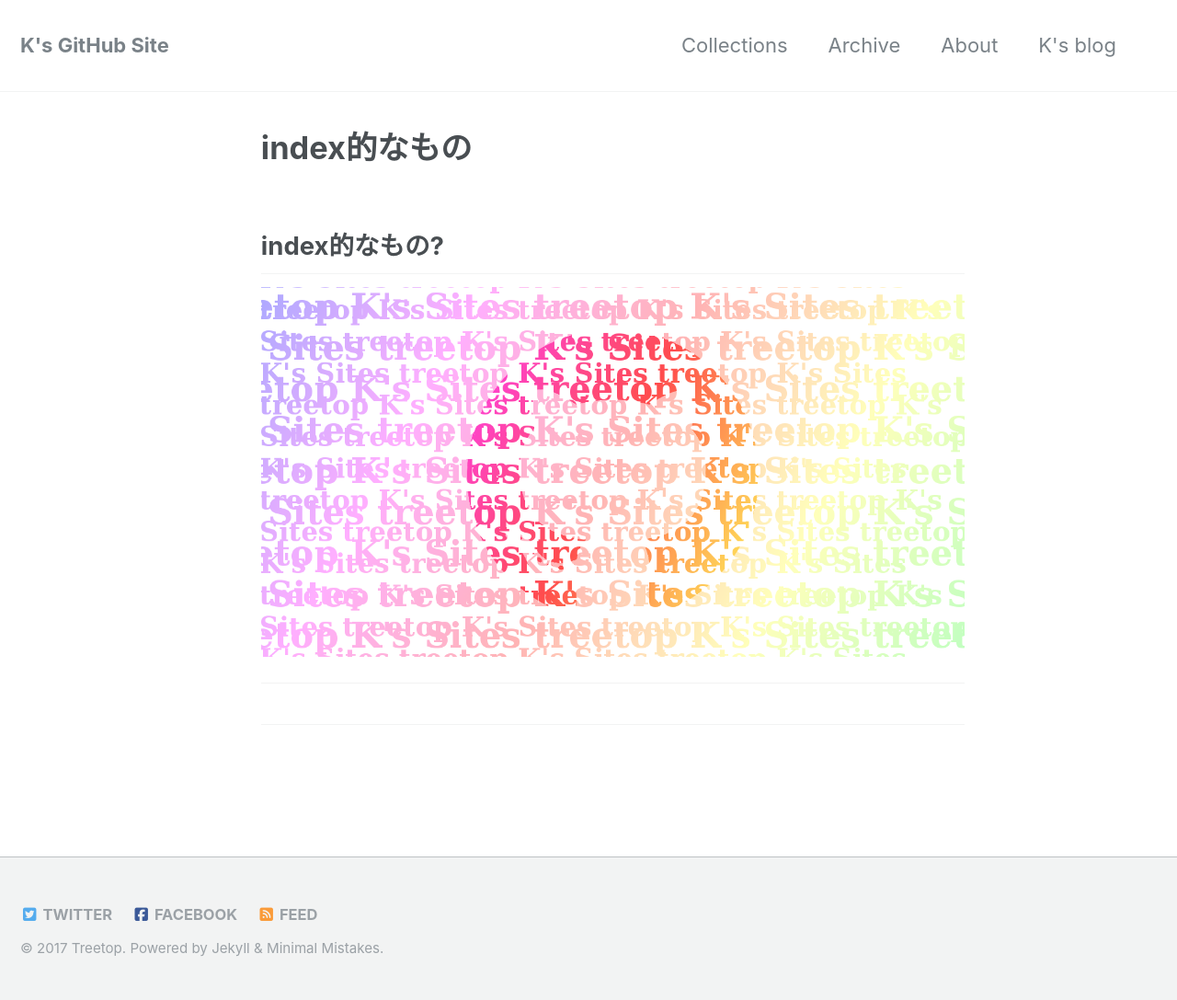
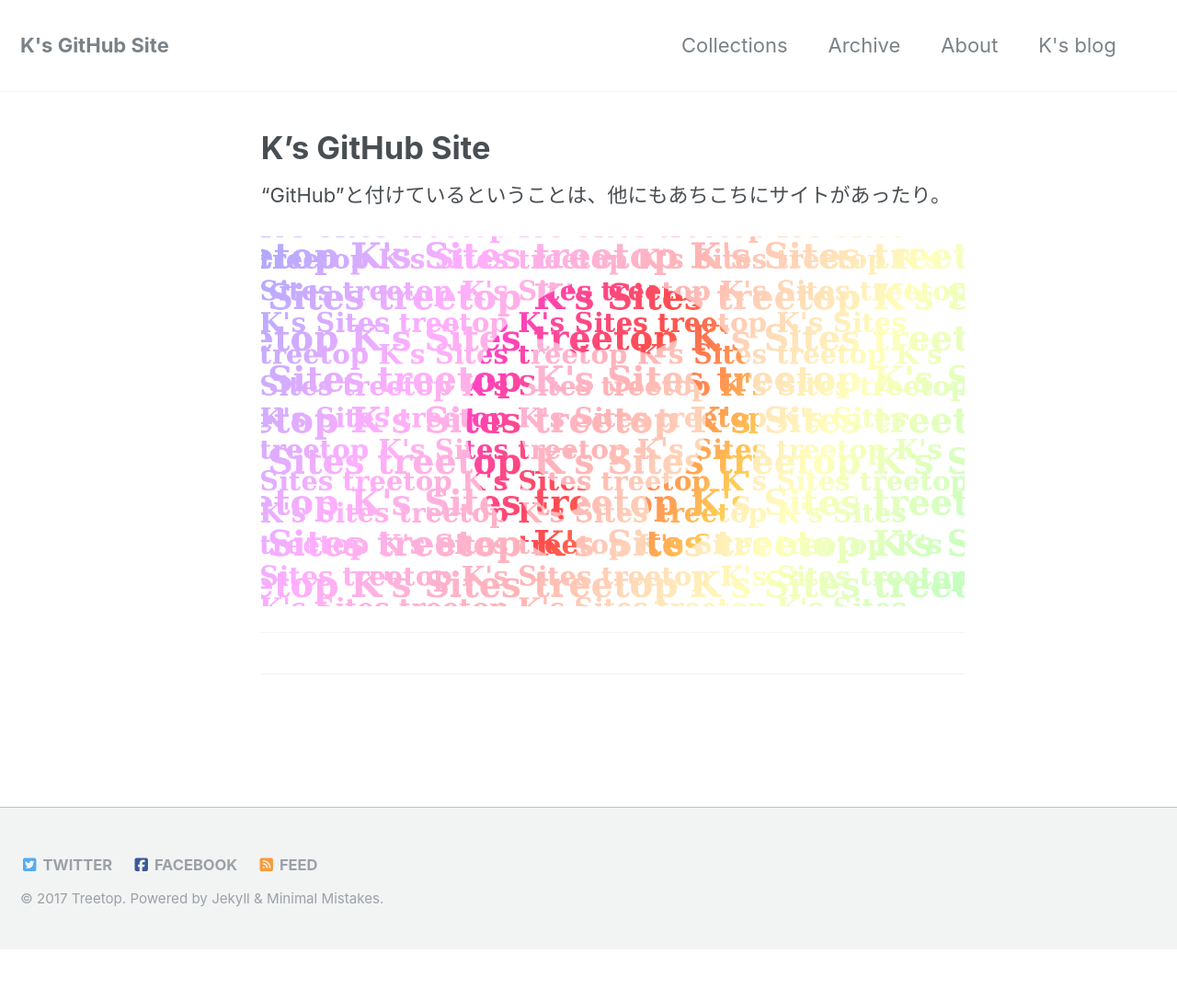
Before and after one commit to laureltreetop/laureltreetop.github.io, a Jekyll site: the page built from _pages/index.md, in a window 1280 px wide. Shown: the whole page at 92% size. Built offline with Jekyll 4.4.1, drawn with Linux system fonts in a browser that asks for light colours; nearby versions of some CDN libraries; the list of posts is cut into pages by our own code; after the commit the page ends 1032 px from its top, so only the background shows below that.

Commit message:
Update index.md

```diff
--- a/_pages/index.md
+++ b/_pages/index.md
@@ -1,9 +1,10 @@
 ---
 layout: single
 permalink: /
-title: "index的なもの"
+title: "K's GitHub Site"
 ---
-## index的なもの?
+"GitHub"と付けているということは、他にもあちこちにサイトがあったり。
+
 ![OGP-GitHub](/assets/images/OGP-GitHub.png){: .align-center}
 {% include feature_row id="intro" type="center" %}
 
```
